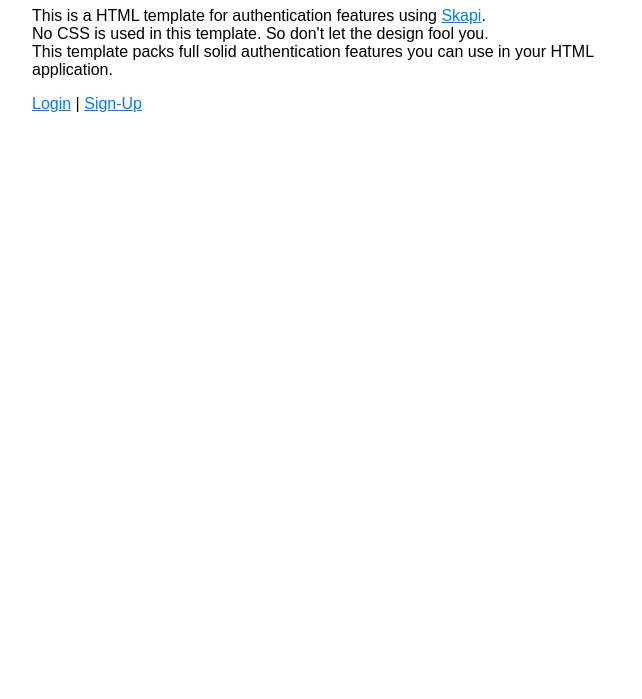
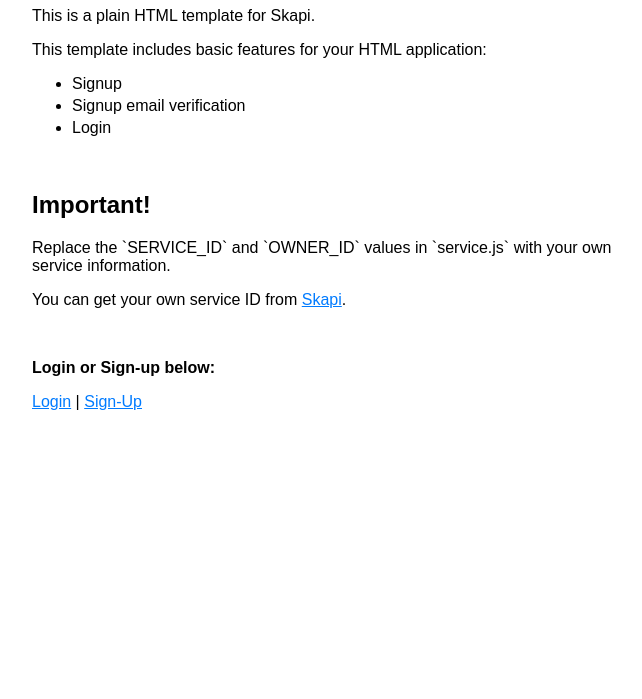
Before and after one commit to kkb75281/getting-started-template-vanilla-html, a plain HTML site: page index.html in a window 1280 px wide. Shown: the part 101-800 px from the top of the page, without its empty margins (308-950 px from the left). Drawn offline with Linux system fonts and the light colour scheme; a script that the page names is missing.

Commit message:
fix: index, css 수정

```diff
--- a/index.html
+++ b/index.html
@@ -8,17 +8,32 @@
     </head>
     <body>
         <main>
-            <h1>Index</h1>
+            <h1>Skapi HTML Starter Template</h1>
+            <p>This is a plain HTML template for Skapi.</p>
             <p>
-                This is a HTML template for authentication features using
+                This template includes basic features for your HTML application:
+            </p>
+            <ul>
+                <li>Signup</li>
+                <li>Signup email verification</li>
+                <li>Login</li>
+            </ul>
+
+            <br />
+
+            <h2>Important!</h2>
+            <p>
+                Replace the `SERVICE_ID` and `OWNER_ID` values in `service.js`
+                with your own service information.
+            </p>
+            <p>
+                You can get your own service ID from
                 <a href="https://www.skapi.com" target="_blank">Skapi</a>.
-                <br />
-                No CSS is used in this template. So don't let the design fool
-                you.
-                <br />
-                This template packs full solid authentication features you can
-                use in your HTML application.
             </p>
+
+            <br />
+
+            <p style="font-weight: bold">Login or Sign-up below:</p>
             <a href="login.html">Login</a>
             |
             <a href="signup.html">Sign-Up</a>
--- a/main.css
+++ b/main.css
@@ -26,12 +26,12 @@ input {
     }
 }
 
-button {
-    cursor: pointer;
-}
-
 section,
 form {
     max-width: 400px;
     margin: 0 auto;
 }
+
+ul li {
+    margin-top: 4px;
+}
```
